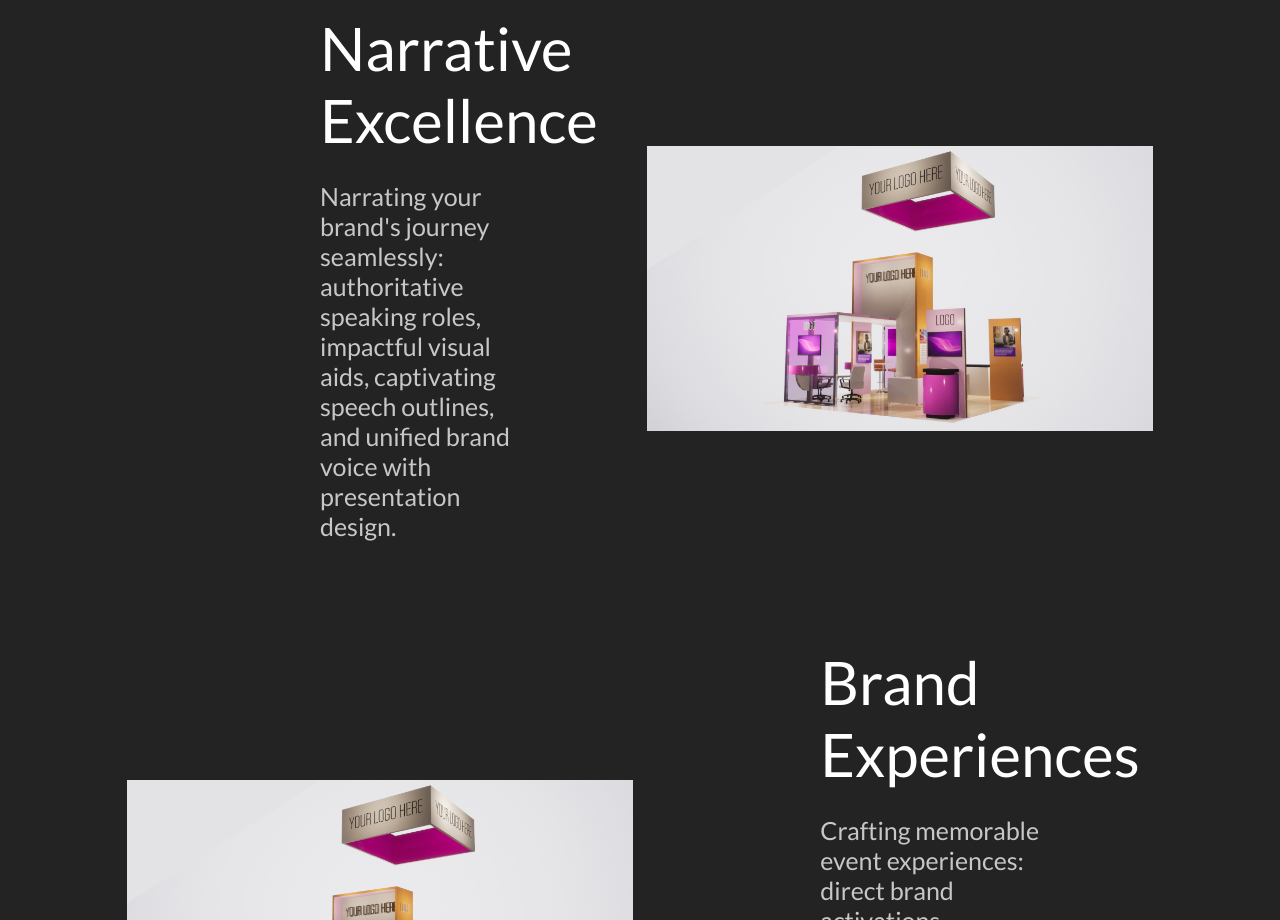
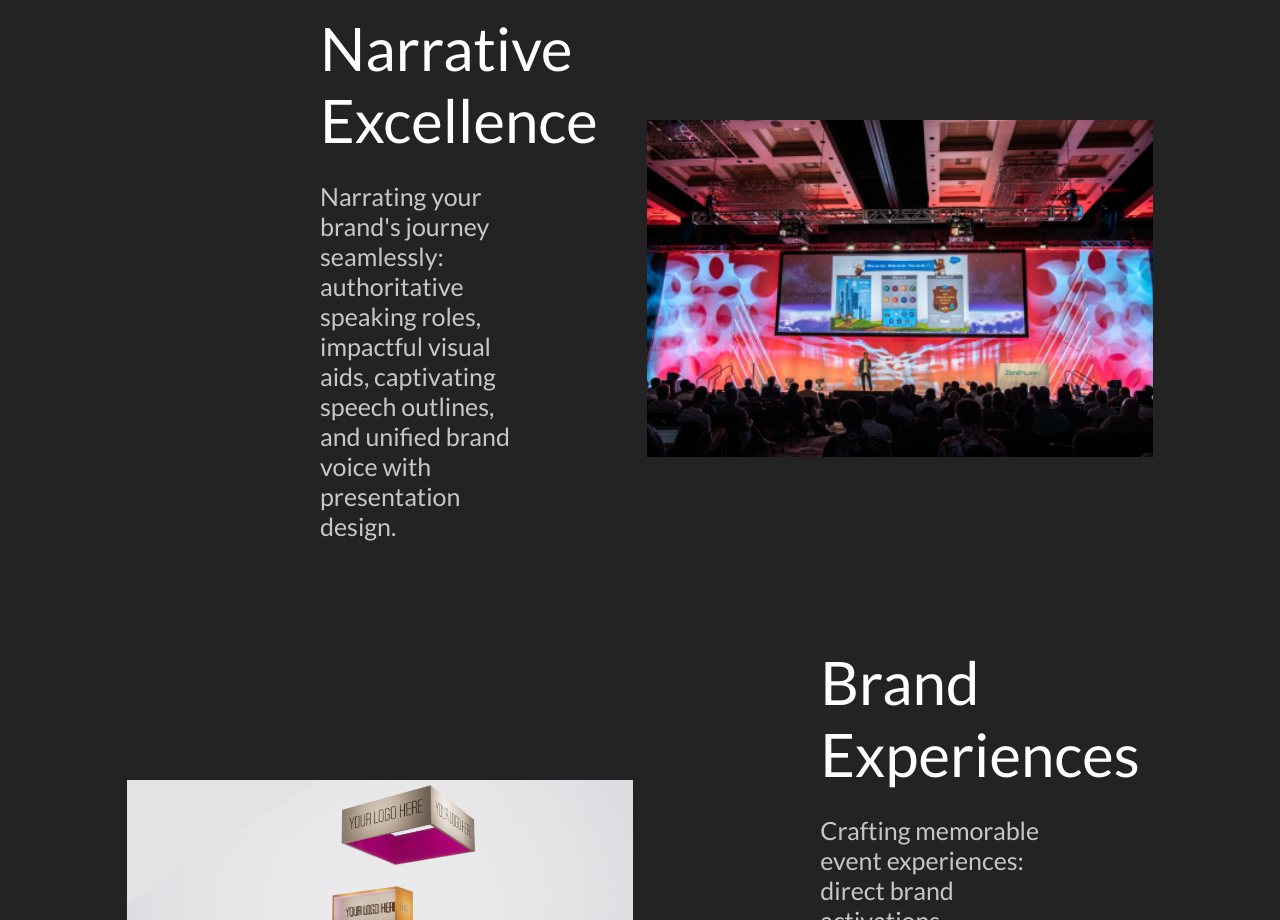
Before and after one commit to vasiltop/tpalmer, a website built with Vite: page index.html in a window 1280 px wide. Shown: the part 5100-6020 px from the top of the page. Built offline with nearby package versions, Linux system fonts and the light colour scheme.

Commit message:
fix: correct image

```diff
--- a/index.html
+++ b/index.html
@@ -120,7 +120,7 @@
 						unified brand voice with presentation design.
 					</p>
 				</div>
-				<img src="/img7.jpg" alt="provide" />
+				<img src="/img20.jpg" alt="provide" />
 			</div>
 
 			<div class="provide-section-card">
@@ -237,9 +237,7 @@
 
 		<section class="skewed-white-background" id="faq-section">
 			<div id="faq-content">
-				<h2 class="gradient-underline-in" cite="15">
-					How It Works (FAQ):
-				</h2>
+				<h2 class="gradient-underline-in" cite="15">How It Works (FAQ):</h2>
 
 				<div class="faq-box">
 					<h3>
```
Also changed, not shown: public/img20.jpg (added).
